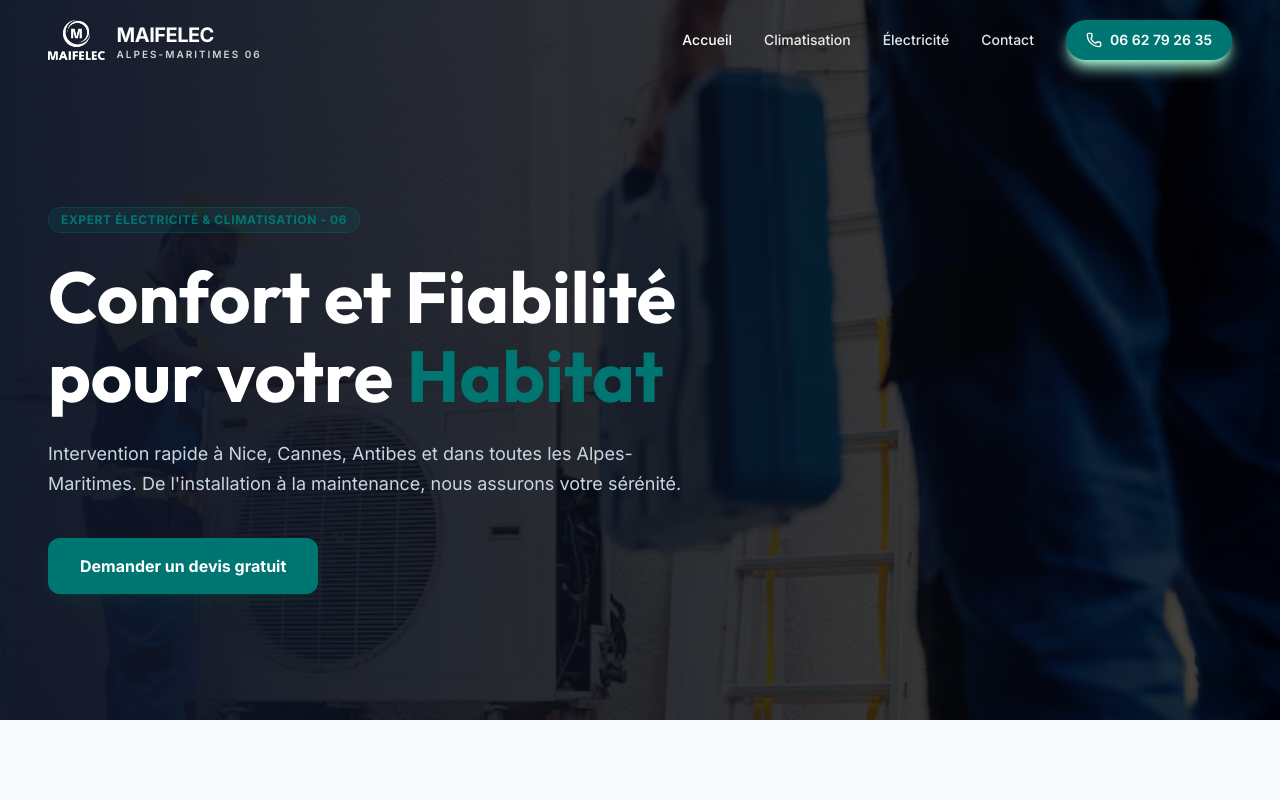
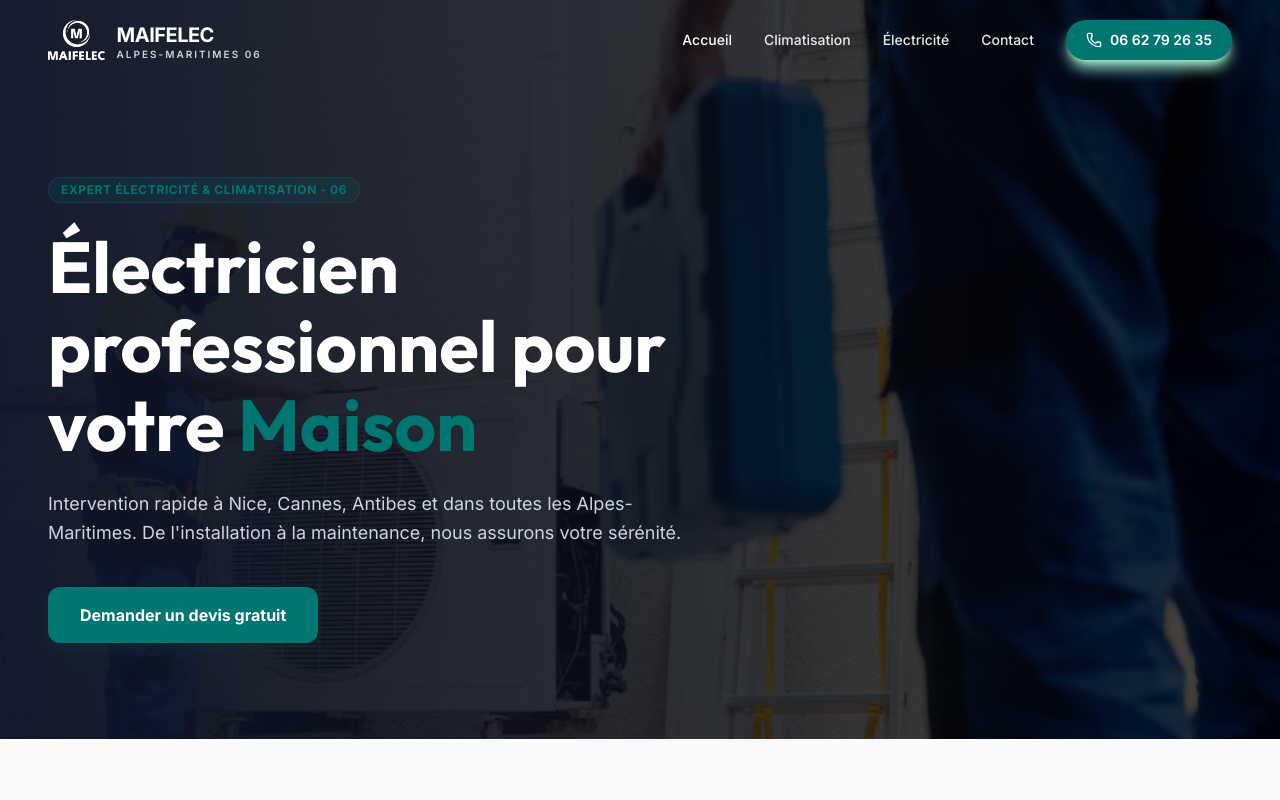
Before and after one commit to ThibautLffg/maiffelec, a React (Vite) app: page / in a window 1280 px wide. Shown: the top 800 px of the page. Built offline with nearby package versions, Linux system fonts and the light colour scheme.

Commit message:
fix: details

```diff
--- a/src/pages/Home.tsx
+++ b/src/pages/Home.tsx
@@ -52,7 +52,7 @@ export default function Home() {
               Expert Électricité & Climatisation - 06
             </span>
             <h1 className="text-5xl md:text-7xl text-white mb-6 leading-[1.1]">
-              Confort et Fiabilité pour votre <span className="text-primary">Habitat</span>
+            Électricien professionnel pour votre <span className="text-primary">Maison</span>
             </h1>
             <p className="text-lg text-slate-300 mb-10 leading-relaxed">
               Intervention rapide à Nice, Cannes, Antibes et dans toutes les Alpes-Maritimes. De l'installation à la maintenance, nous assurons votre sérénité.
```
